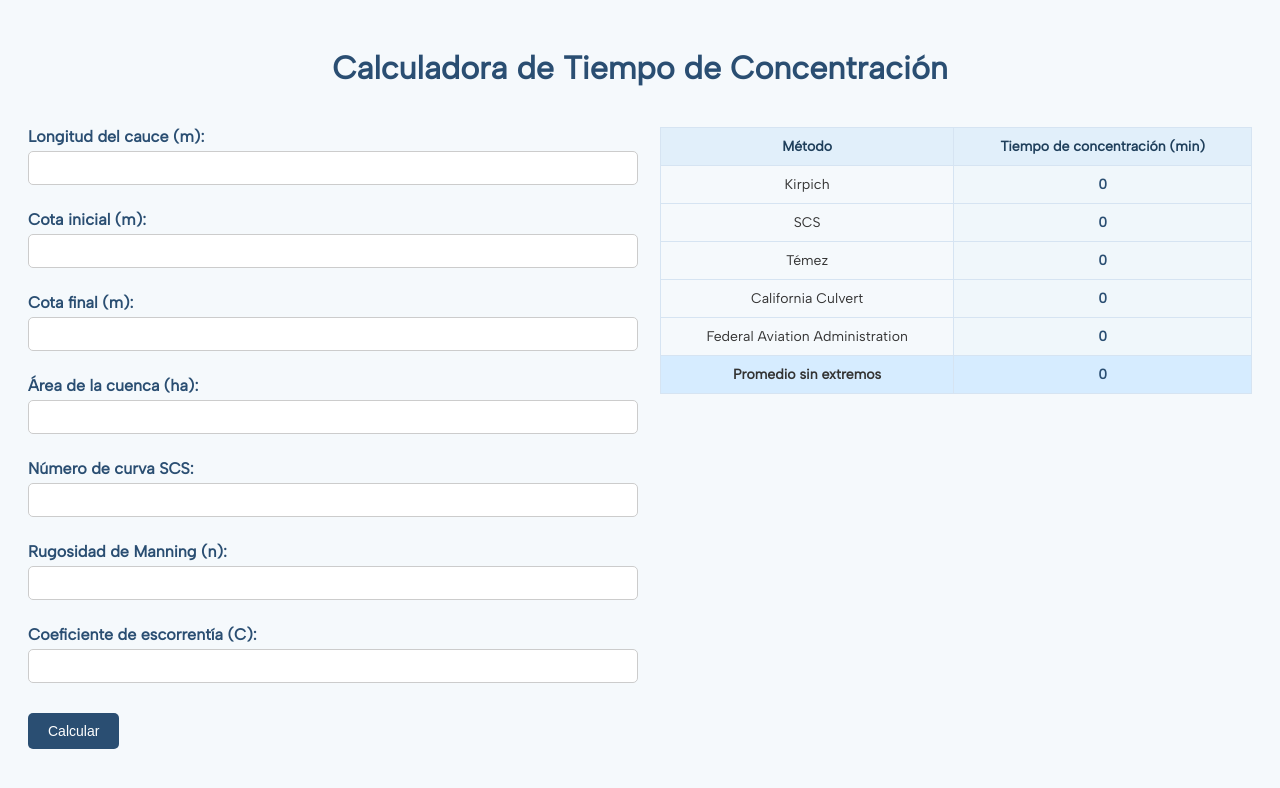
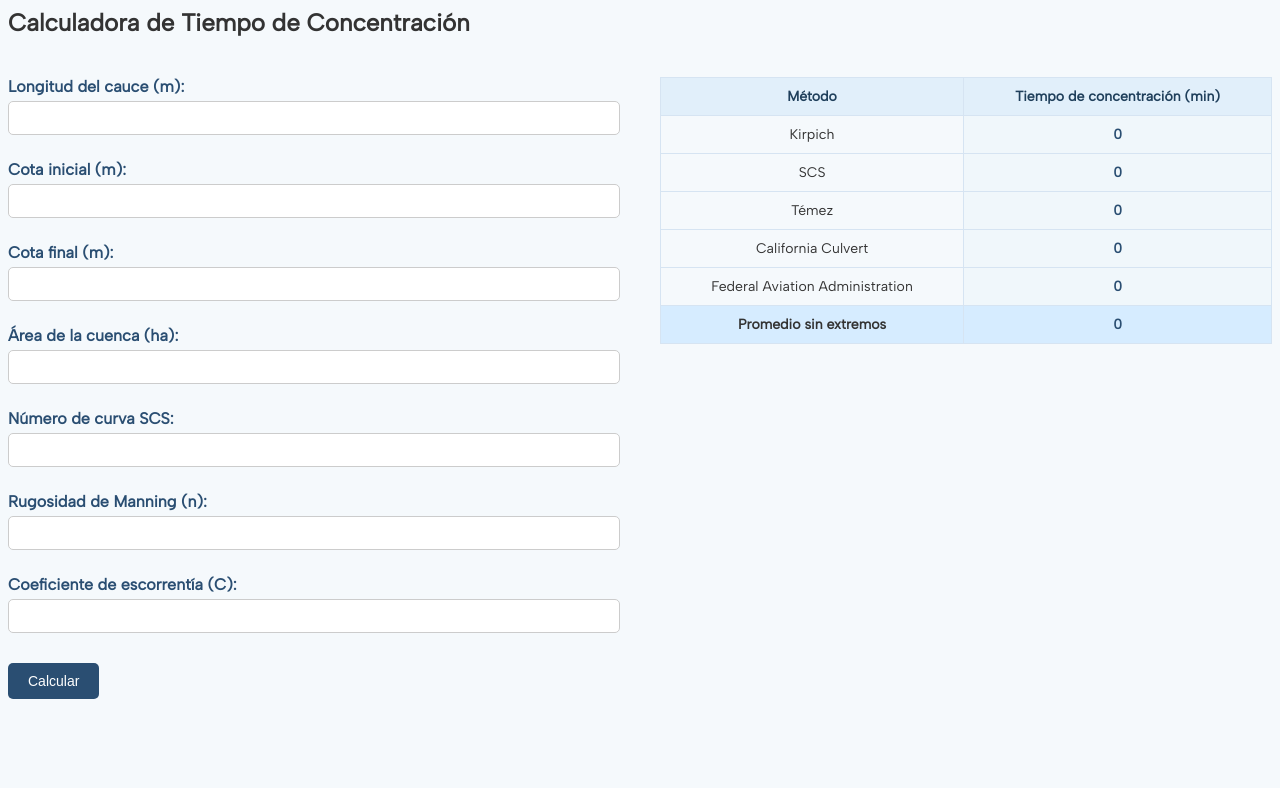
Before and after one commit to julilopardo/timepo_concentr, a plain HTML site: page index.html in a window 1280 px wide. Drawn offline with Linux system fonts and the light colour scheme.

Commit message:
Add files via upload

```diff
--- a/index.html
+++ b/index.html
@@ -1,27 +1,13 @@
-<!DOCTYPE html>
-<html lang="es">
-<head>
-  <meta charset="UTF-8" />
-  <meta name="viewport" content="width=device-width, initial-scale=1.0"/>
-  <title>Calculadora de Tiempos de Concentración</title>
+<style>
+  @import url('https://fonts.googleapis.com/css2?family=Albert+Sans&display=swap');
 
-  <!-- Fuente Albert Sans -->
-  <link href="https://fonts.googleapis.com/css2?family=Albert+Sans&display=swap" rel="stylesheet">
-
-  <style>
   body {
     font-family: 'Albert Sans', sans-serif;
     background-color: #f5f9fc;
     color: #333;
-      padding: 20px;
   }
 
-    h1 {
-      color: #2a4e72;
-      text-align: center;
-    }
-
-    .container {
+  .contenedor-form-tabla {
     display: flex;
     flex-wrap: wrap;
     gap: 40px;
@@ -96,12 +82,10 @@
     font-weight: bold;
   }
 </style>
-</head>
-<body>
 
-  <h1>Calculadora de Tiempo de Concentración</h1>
+<h2>Calculadora de Tiempo de Concentración</h2>
 
-  <div class="container">
+<div class="contenedor-form-tabla">
   <div class="formulario">
     <label>Longitud del cauce (m): <input type="number" id="longitud" step="any"></label>
     <label>Cota inicial (m): <input type="number" id="cota_inicial" step="any"></label>
@@ -158,7 +142,7 @@ function calcularTc() {
     resultados.push(temez);
     document.getElementById("temez").textContent = temez.toFixed(2);
 
-  let california = 60 * Math.pow((0.87075 * (Math.pow((L / 1000), 3)) / (Hi - Hf)), 0.385);
+    let california = 60 * Math.pow((0.87075 * Math.pow((L / 1000), 3)) / (Hi - Hf), 0.385);
     resultados.push(california);
     document.getElementById("california").textContent = california.toFixed(2);
 
@@ -166,11 +150,9 @@ function calcularTc() {
     resultados.push(faa);
     document.getElementById("faa").textContent = faa.toFixed(2);
 
+    // Promedio sin extremos
     let ordenados = resultados.slice().sort((a, b) => a - b);
     let promedio = ordenados.slice(1, -1).reduce((a, b) => a + b, 0) / 4;
     document.getElementById("promedio").textContent = promedio.toFixed(2);
   }
 </script>
-
-</body>
-</html>
```
Lines whose indentation alone changed are shown as unchanged.
